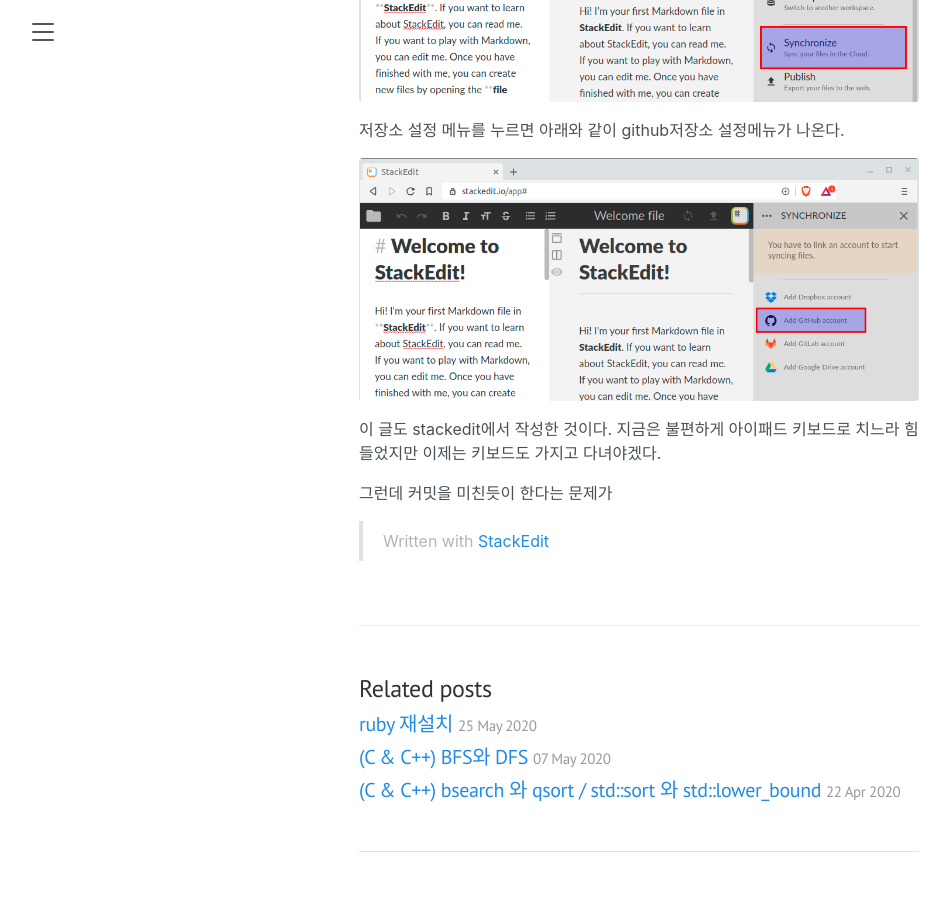
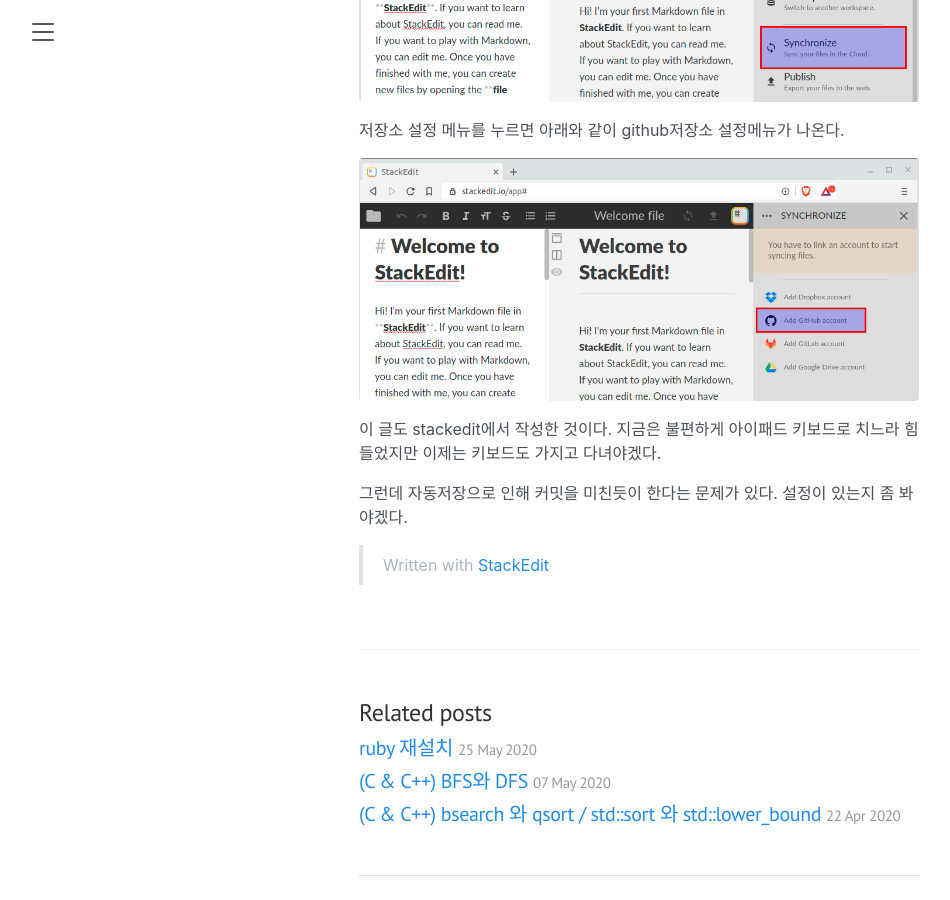
Before and after one commit to nyaooooong/nyaooooong.github.io, a Jekyll site: the page built from _posts/2020-06-03-1.md, in a window 1280 px wide and 900 px high, scrolled down 1470 px. Shown: the whole window, without its empty margins (1-951 px from the left). Built offline with Jekyll 4.4.1, drawn with Linux system fonts in a browser that asks for light colours; before the commit the page ends 2346 px from its top, so only the background shows below that.

Commit message:
_posts/2020-06-03-1.md updated from https://stackedit.io/

```diff
--- a/_posts/2020-06-03-1.md
+++ b/_posts/2020-06-03-1.md
@@ -31,11 +31,11 @@ published: true
 
 이 글도 stackedit에서 작성한 것이다. 지금은 불편하게 아이패드 키보드로 치느라 힘들었지만 이제는 키보드도 가지고 다녀야겠다.
 
-그런데 커밋을 미친듯이 한다는 문제가
+그런데 자동저장으로 인해 커밋을 미친듯이 한다는 문제가 있다. 설정이 있는지 좀 봐야겠다.
 
 > Written with [StackEdit](https://stackedit.io/)
 <!--stackedit_data:
-eyJoaXN0b3J5IjpbLTExNDgwMTE2MjksLTE3MDgxMzI2NTMsLT
-U1MTI2MjA0MSw2MDc1NTcwNjAsLTY3MTIxOTYzMiwtMTYyOTIy
-MzE0MV19
+eyJoaXN0b3J5IjpbMTM2NjQ5MTUwMCwtMTcwODEzMjY1MywtNT
+UxMjYyMDQxLDYwNzU1NzA2MCwtNjcxMjE5NjMyLC0xNjI5MjIz
+MTQxXX0=
 -->
```
